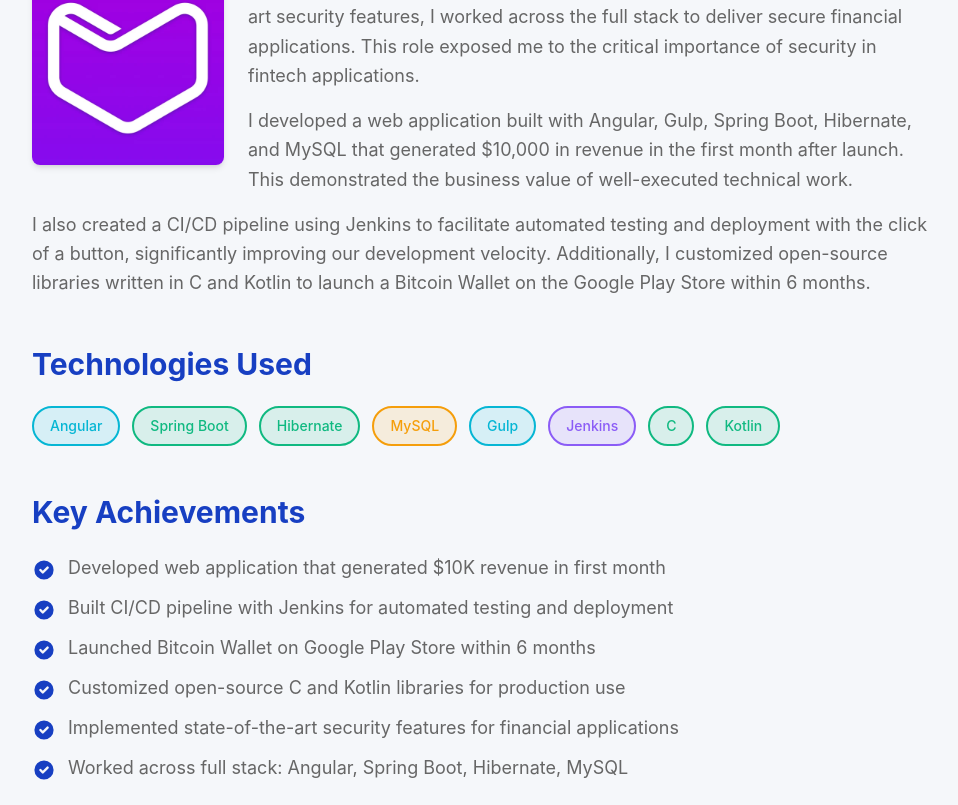
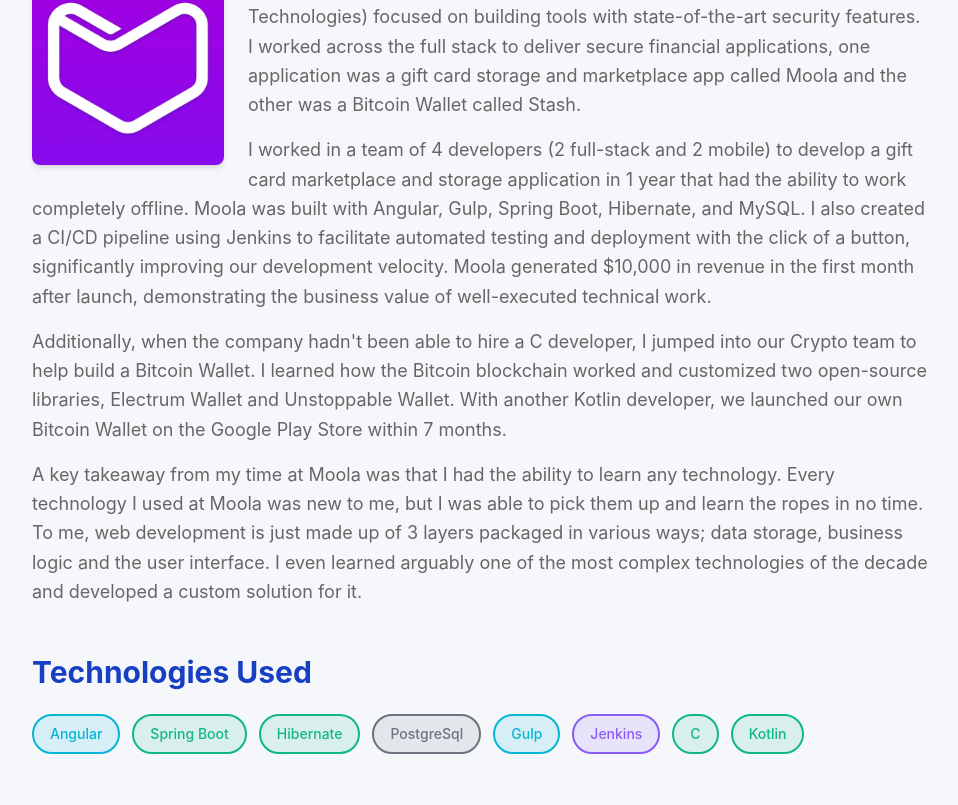
Before and after one commit to Cyrois/cyrois.github.io, a Nuxt app: page /work/moola-inc in a window 1280 px wide. Shown: the part 451-1256 px from the top of the page, without its empty margins (160-1118 px from the left). Built offline with nearby package versions, Linux system fonts and the light colour scheme.

Commit message:
update the moola description

```diff
--- a/assets/data/workExperience.js
+++ b/assets/data/workExperience.js
@@ -62,27 +62,23 @@
     highlight: 'Launched web app generating $10K revenue in first month and Bitcoin wallet on Google Play Store',
     description: 'Built secure financial software tools from scratch. Developed a revenue-generating web application and launched a Bitcoin wallet on the Google Play Store within 6 months.',
     detailedDescription: [
-      'At Moola Inc., a software company focused on building tools with state-of-the-art security features, I worked across the full stack to deliver secure financial applications. This role exposed me to the critical importance of security in fintech applications.',
-      'I developed a web application built with Angular, Gulp, Spring Boot, Hibernate, and MySQL that generated $10,000 in revenue in the first month after launch. This demonstrated the business value of well-executed technical work.',
-      'I also created a CI/CD pipeline using Jenkins to facilitate automated testing and deployment with the click of a button, significantly improving our development velocity. Additionally, I customized open-source libraries written in C and Kotlin to launch a Bitcoin Wallet on the Google Play Store within 6 months.'
+      'At Moola Inc., a software company (previously known as SkyGlobal Technologies) focused on building tools with state-of-the-art security features. I worked across the full stack to deliver secure financial applications, one application was a gift card storage and marketplace app called Moola and the other was a Bitcoin Wallet called Stash.',
+      'I worked in a team of 4 developers (2 full-stack and 2 mobile) to develop a gift card marketplace and storage application in 1 year that had the ability to work completely offline. Moola was built with Angular, Gulp, Spring Boot, Hibernate, and MySQL. I also created a CI/CD pipeline using Jenkins to facilitate automated testing and deployment with the click of a button, significantly improving our development velocity. Moola generated $10,000 in revenue in the first month after launch, demonstrating the business value of well-executed technical work.',
+      'Additionally, when the company hadn\'t been able to hire a C developer, I jumped into our Crypto team to help build a Bitcoin Wallet. I learned how the Bitcoin blockchain worked and customized two open-source libraries, Electrum Wallet and Unstoppable Wallet. With another Kotlin developer, we launched our own Bitcoin Wallet on the Google Play Store within 7 months.',
+      'A key takeaway from my time at Moola was that I had the ability to learn any technology. Every technology I used at Moola was new to me, but I was able to pick them up and learn the ropes in no time. To me, web development is just made up of 3 layers packaged in various ways; data storage, business logic and the user interface. I even learned arguably one of the most complex technologies of the decade and developed a custom solution for it.'
     ],
     achievements: [
-      'Developed web application that generated $10K revenue in first month',
-      'Built CI/CD pipeline with Jenkins for automated testing and deployment',
-      'Launched Bitcoin Wallet on Google Play Store within 6 months',
-      'Customized open-source C and Kotlin libraries for production use',
-      'Implemented state-of-the-art security features for financial applications',
-      'Worked across full stack: Angular, Spring Boot, Hibernate, MySQL'
+      'Developed an application that generated $10K revenue in the first month',
+      'Rewrote the Angular build process to improve build time by 50%',
+      'Launched Bitcoin Wallet on Google Play Store within 7 months',
+      'Designed and developed a microservice oriented backend system using Spring Boot 2',
+      'Created automated tests using JUnit and Postman',
+      'Built a CI/CD pipeline with Jenkins for automated testing and deployment',
+      'Integrated with third party applications such as SendGrid, Stripe and Google Analytics',
+      'Conducted interviews with job candidates and helped onboard new developers',
+      'Led the adoption of Scrum to improve the development process'
     ],
-    responsibilities: [
-      'Full-stack development of secure financial applications',
-      'Building web applications with Angular, Spring Boot, and MySQL',
-      'Creating CI/CD pipelines for automated testing and deployment',
-      'Customizing and integrating open-source libraries (C, Kotlin)',
-      'Implementing security features for fintech products',
-      'Deploying mobile applications to Google Play Store'
-    ],
-    technologies: ['Angular', 'Spring Boot', 'Hibernate', 'MySQL', 'Gulp', 'Jenkins', 'C', 'Kotlin'],
+    technologies: ['Angular', 'Spring Boot', 'Hibernate', 'PostgreSql', 'Gulp', 'Jenkins', 'C', 'Kotlin'],
     images: ['/images/moola.webp'],
     link: '/work/moola-inc'
   },
--- a/pages/work/[slug].vue
+++ b/pages/work/[slug].vue
@@ -75,7 +75,7 @@
 
       <!-- Key Achievements -->
       <section v-if="company.achievements && company.achievements.length > 0" class="mb-12">
-        <h2 class="text-3xl font-bold mb-6 text-navy">Key Achievements</h2>
+        <h2 class="text-3xl font-bold mb-6 text-navy">Key Tasks/Achievements</h2>
         <ul class="space-y-3">
           <li
             v-for="(achievement, index) in company.achievements"
```
